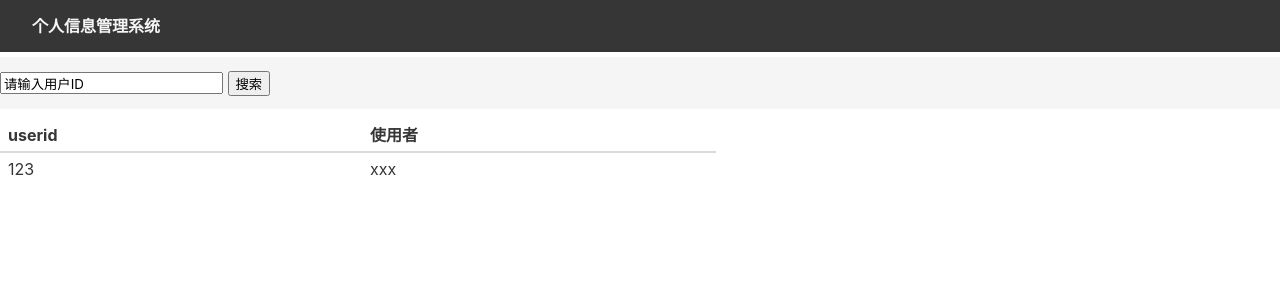
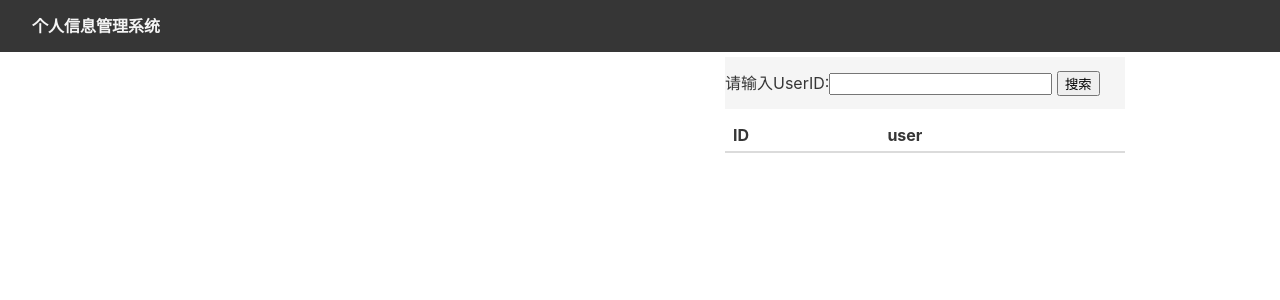
Before and after one commit to timeoutme/python, a Django app: page /search_userid/ in a window 1280 px wide; the page is wider, and only the part inside the window is pictured. Shown: the top 300 px of that part. Run offline with Django 3.2, Linux system fonts and the light colour scheme; lists and menus that the app fills with data are empty.

Commit message:
完善USERID搜索功能

```diff
--- a/account_manage/account_list/templates/search_userid.html
+++ b/account_manage/account_list/templates/search_userid.html
@@ -3,48 +3,43 @@
 
 {% block search_userid %}
 
-
+<div style="align-items: center; width: 400px; margin: 0 auto" >
     <div>
-    <form action=" " method="GET">
-
+        <form action=" " method="POST">
+        {% csrf_token %}
             <nav class="level navbar is-light" style="margin-top: 5px;">
 
                 <div class="level-item level-left">
-                <div style="margin-right: 20px;"><input class="text" value="请输入用户ID">
+                    <div style="margin-right: 20px;">请输入UserID:<input class="text" value="" name="user_id">
                     <input class=" is-link" type="submit" value="搜索"></div>
                 </div>
             </nav>
         </form>
     </div>
-
-
-
-<div class="columns column is-two-fifths">
+    <div>
+    <p style="color: red">{{ err }}</p>
+    </div>
+    <div class="columns column "style="align-items: center">
         <table class="table is-fullwidth is-narrow" style="margin-top: 10px;">
-
           <thead>
             <tr>
-      <th>userid</th>
-      <th>使用者</th>
+              <th>ID</th>
+              <th>user</th>
 
             </tr>
           </thead>
 
 
           <tfoot>
+              {% for userid_obj in user_id_data %}
 
                 <tr >
-      <td>123</td>
-      <td>xxx</td>
-
-
-
+                  <td>{{userid_obj.user_id}}</td>
+                  <td>{{userid_obj.user}}</td>
                 </tr>
 
-
+              {% endfor %}
           </tfoot>
-
-
         </table>
-
+</div>
     {% endblock %}
--- a/account_manage/account_list/views.py
+++ b/account_manage/account_list/views.py
@@ -96,7 +96,19 @@ def register(request):
         # return redirect('登录')
 
 def search_userid(request):
-    return render(request, 'search_userid.html')
+    if request.method == 'GET':
+        return render(request, 'search_userid.html')
+    if request.method == 'POST':
+        user_id = request.POST.get('user_id')
+        if user_id.isdigit():
+            print(user_id)
+            user_id_obj = Accounts.objects.filter(user_id=user_id)
+
+            obj = {}
+            obj['user_id_data'] = user_id_obj
+            return render(request, 'search_userid.html', obj)
+        else:
+            return render(request, 'search_userid.html', {'err':'输入的userid有误'})
 
 
 def logoutt(request):
```
Lines whose indentation alone changed are shown as unchanged.
